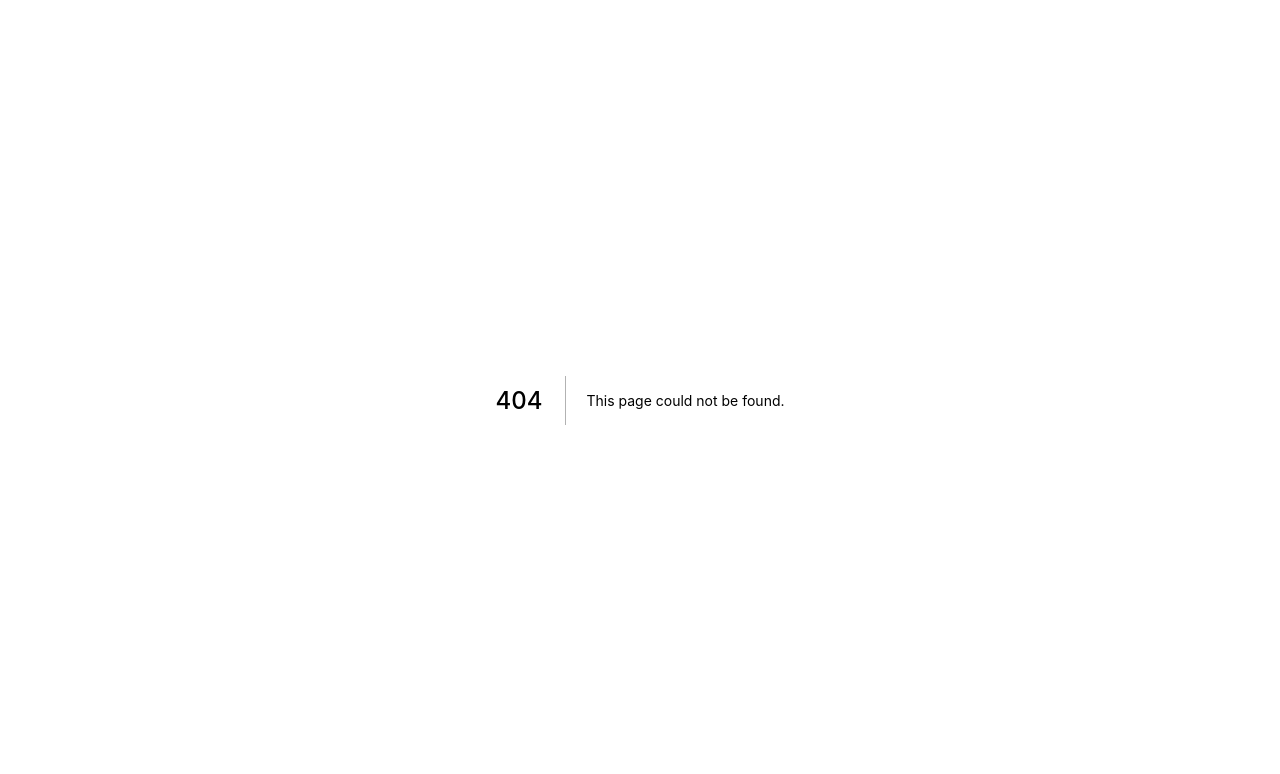
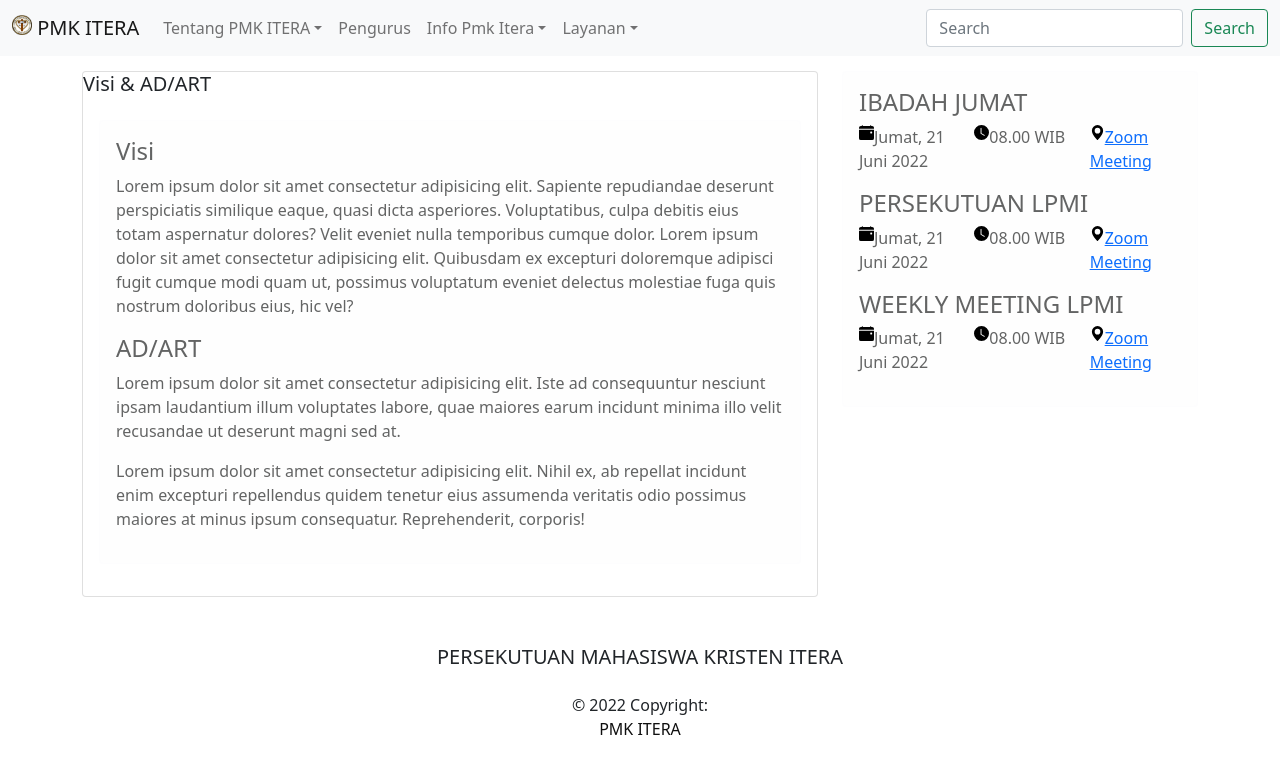
Before and after one commit to siburianbasrunki/PMKWEB, a Next.js app: page /visi in a window 1280 px wide. Before the commit this address had no page. Shown: the top 774 px of the page. Built offline with nearby package versions, Linux system fonts and the light colour scheme.

Commit message:
update halaman visi

```diff
--- /dev/null
+++ b/pages/visi.js
@@ -0,0 +1,110 @@
+import Footer from "../components/footer";
+import Navigation from "../components/navbar";
+import { Container, Row, Col, Card } from "react-bootstrap";
+import Alert from "react-bootstrap/Alert";
+import aboutStyles from "../styles/about.module.css";
+
+export default function visi() {
+  return (
+    <>
+      <Navigation />
+      <div className={aboutStyles.about}>
+        <Container>
+          <Row>
+            <Col lg={8}>
+              <Card>
+                <Card.Title>Visi & AD/ART</Card.Title>
+                <Card.Body>
+                  <Col>
+                    <Alert variant="light">
+                      <Alert.Heading>Visi</Alert.Heading>
+                      <p>
+                        Lorem ipsum dolor sit amet consectetur adipisicing elit. Sapiente repudiandae deserunt perspiciatis similique eaque, quasi dicta asperiores. Voluptatibus, culpa debitis eius totam aspernatur dolores? Velit eveniet
+                        nulla temporibus cumque dolor. Lorem ipsum dolor sit amet consectetur adipisicing elit. Quibusdam ex excepturi doloremque adipisci fugit cumque modi quam ut, possimus voluptatum eveniet delectus molestiae fuga quis
+                        nostrum doloribus eius, hic vel?
+                      </p>
+                      <Alert.Heading>AD/ART</Alert.Heading>
+                      <p>Lorem ipsum dolor sit amet consectetur adipisicing elit. Iste ad consequuntur nesciunt ipsam laudantium illum voluptates labore, quae maiores earum incidunt minima illo velit recusandae ut deserunt magni sed at.</p>
+                      <p>
+                        Lorem ipsum dolor sit amet consectetur adipisicing elit. Nihil ex, ab repellat incidunt enim excepturi repellendus quidem tenetur eius assumenda veritatis odio possimus maiores at minus ipsum consequatur.
+                        Reprehenderit, corporis!
+                      </p>
+                    </Alert>
+                  </Col>
+                </Card.Body>
+              </Card>
+            </Col>
+            <Col lg={4}>
+              <Alert variant="light">
+                <Alert.Heading>IBADAH JUMAT</Alert.Heading>
+                <Row>
+                  <Col>
+                    <p className="ibadah-icon">
+                      <img src="/calendar-event-fill.svg" width="15" height="15" className="d-inline-block align-top" alt="Tanggal" />
+                      Jumat, 21 Juni 2022
+                    </p>
+                  </Col>
+                  <Col>
+                    <p className="ibadah-icon">
+                      <img src="/clock-fill.svg" width="15" height="15" className="d-inline-block align-top" alt="Time" />
+                      08.00 WIB
+                    </p>
+                  </Col>
+                  <Col>
+                    <a href="#" target="_blank" className="ibadah-icon">
+                      <img src="/geo-alt-fill.svg" width="15" height="15" className="d-inline-block align-top" alt="Tempat" />
+                      Zoom Meeting
+                    </a>
+                  </Col>
+                </Row>
+                <Alert.Heading>PERSEKUTUAN LPMI</Alert.Heading>
+                <Row>
+                  <Col>
+                    <p className="ibadah-icon">
+                      <img src="/calendar-event-fill.svg" width="15" height="15" className="d-inline-block align-top" alt="Tanggal" />
+                      Jumat, 21 Juni 2022
+                    </p>
+                  </Col>
+                  <Col>
+                    <p className="ibadah-icon">
+                      <img src="/clock-fill.svg" width="15" height="15" className="d-inline-block align-top" alt="Time" />
+                      08.00 WIB
+                    </p>
+                  </Col>
+                  <Col>
+                    <a href="#" target="_blank" className="ibadah-icon">
+                      <img src="/geo-alt-fill.svg" width="15" height="15" className="d-inline-block align-top" alt="Tempat" />
+                      Zoom Meeting
+                    </a>
+                  </Col>
+                </Row>
+                <Alert.Heading>WEEKLY MEETING LPMI</Alert.Heading>
+                <Row>
+                  <Col>
+                    <p className="ibadah-icon">
+                      <img src="/calendar-event-fill.svg" width="15" height="15" className="d-inline-block align-top" alt="Tanggal" />
+                      Jumat, 21 Juni 2022
+                    </p>
+                  </Col>
+                  <Col>
+                    <p className="ibadah-icon">
+                      <img src="/clock-fill.svg" width="15" height="15" className="d-inline-block align-top" alt="Time" />
+                      08.00 WIB
+                    </p>
+                  </Col>
+                  <Col>
+                    <a href="#" target="_blank" className="ibadah-icon">
+                      <img src="/geo-alt-fill.svg" width="15" height="15" className="d-inline-block align-top" alt="Tempat" />
+                      Zoom Meeting
+                    </a>
+                  </Col>
+                </Row>
+              </Alert>
+            </Col>
+          </Row>
+        </Container>
+      </div>
+      <Footer />
+    </>
+  );
+}
```
